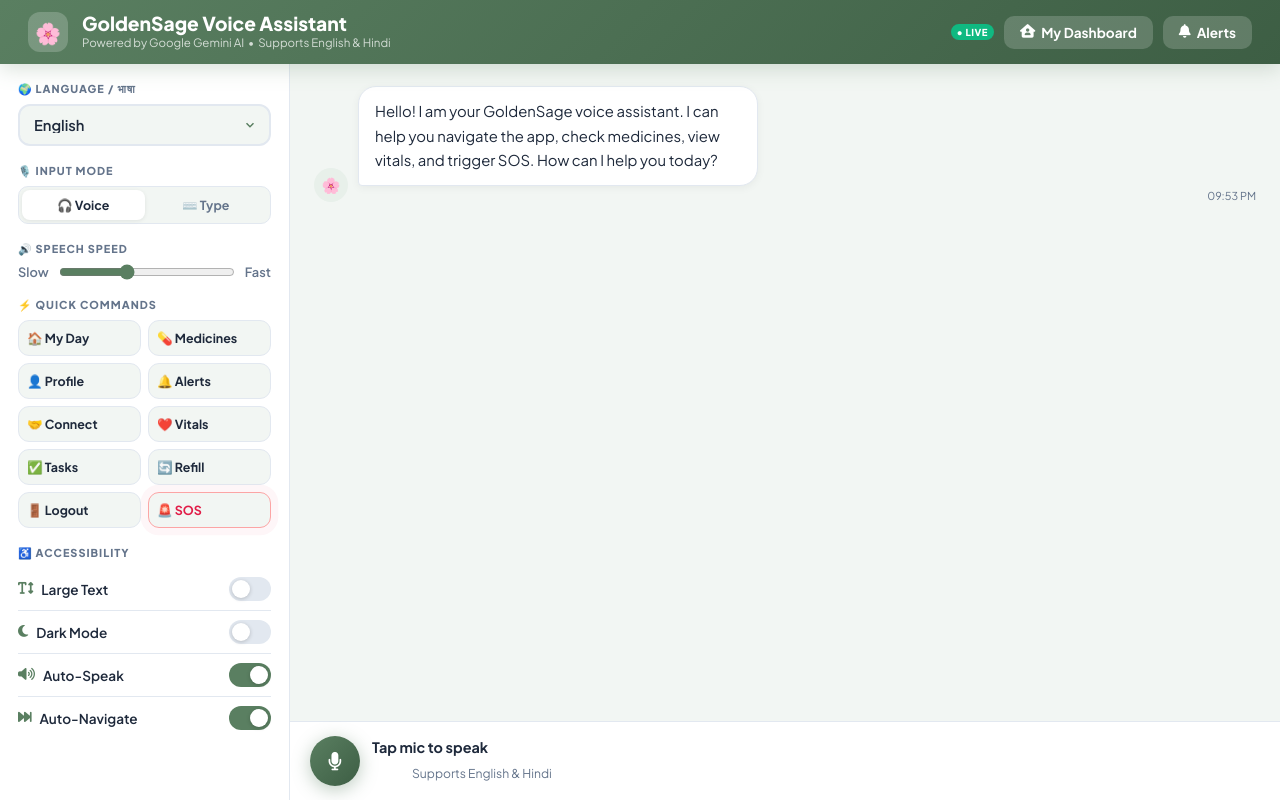
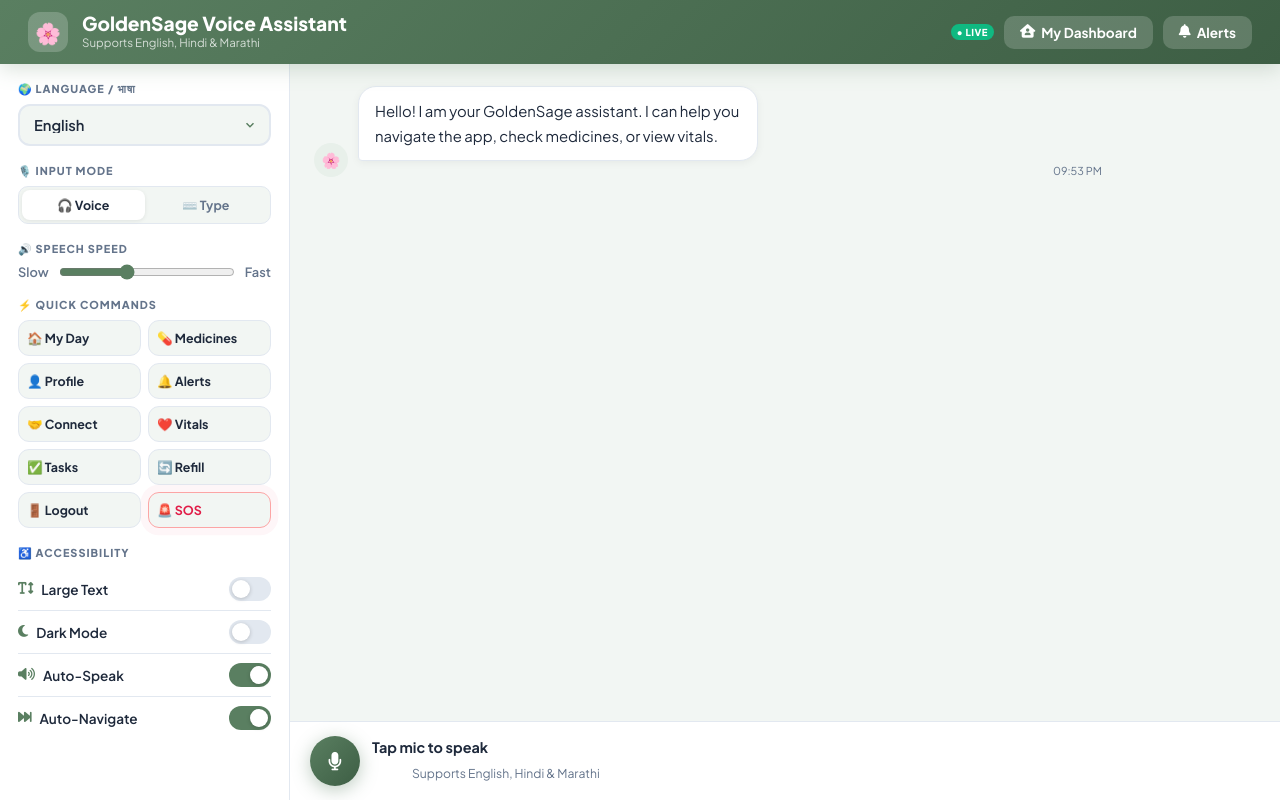
Before and after one commit to ASHSANGLE/DATABASE-ISSME-BANAO, a Flask app: page /voice-assistant in a window 1280 px wide. Run offline with Flask 3, Linux system fonts and the light colour scheme; the visitor is signed in with stand-in values (Sample User, id 1); some libraries are stand-ins or nearby versions.

Commit message:
marathi language SOS FEATURE DONE
YAY

````diff
--- a/working-main/app.py
+++ b/working-main/app.py
@@ -10,8 +10,7 @@ from flask_login import LoginManager, login_user, logout_user, login_required, c
 from bson.objectid import ObjectId
 from datetime import datetime
 from modals import User, create_guardian, create_patient, create_notification, create_unity_user, create_appointment
-
-# 1. Setup and Configurations
+from twilio.rest import Client
 load_dotenv()
 app = Flask(__name__)
 CORS(app)
@@ -667,6 +666,49 @@ def sos_trigger():
 
         print(f"🚨 SOS ALERT TRIGGERED: Patient {patient.get('name')} (ID: {patient_id})")
 
+        # --- SEND TWILIO SMS ---
+        try:
+            twilio_account_sid = os.getenv('TWILIO_ACCOUNT_SID')
+            twilio_auth_token = os.getenv('TWILIO_AUTH_TOKEN')
+            twilio_phone_number = os.getenv('TWILIO_PHONE_NUMBER')
+            twilio_messaging_service_sid = os.getenv('TWILIO_MESSAGING_SERVICE_SID')
+
+            emergency_contact = os.getenv('EMERGENCY_CONTACT_NUMBER')
+            hospital_contact = os.getenv('HOSPITAL_CONTACT_NUMBER')
+
+            # Use patient's phone number as fallback if EMERGENCY_CONTACT_NUMBER is not set
+            if not emergency_contact and patient.get('phone'):
+                emergency_contact = patient.get('phone')
+
+            contacts_to_notify = []
+            if emergency_contact: contacts_to_notify.append(emergency_contact)
+            if hospital_contact: contacts_to_notify.append(hospital_contact)
+
+            if twilio_account_sid and twilio_auth_token and contacts_to_notify and (twilio_phone_number or twilio_messaging_service_sid):
+                client = Client(twilio_account_sid, twilio_auth_token)
+
+                msg_kwargs_base = {
+                    "body": f"🚨 GOLDENSAGE EMERGENCY 🚨\nAlert from: {patient.get('name')}\nLogin to Guardian Dashboard immediately for more details."
+                }
+
+                if twilio_messaging_service_sid:
+                    msg_kwargs_base["messaging_service_sid"] = twilio_messaging_service_sid
+                else:
+                    msg_kwargs_base["from_"] = twilio_phone_number
+
+                for contact in set(contacts_to_notify): # set() prevents duplicate texts if numbers are the same
+                    try:
+                        kwargs = msg_kwargs_base.copy()
+                        kwargs["to"] = contact
+                        sms_message = client.messages.create(**kwargs)
+                        print(f"SMS sent successfully to {contact}! SID: {sms_message.sid}")
+                    except Exception as e:
+                        print(f"Failed to send SMS to {contact}: {e}")
+            else:
+                print("Twilio credentials or contact numbers missing. SMS not sent.")
+        except Exception as sms_error:
+            print(f"Failed to initialize Twilio client: {sms_error}")
+
         return jsonify({
             "status": "success",
             "message": "Emergency alert sent to your guardian",
@@ -794,7 +836,12 @@ APP SECTIONS:
 """
     }
 
-    prompt = f"""
+    # Intercept ADD_REMINDER before hitting Gemini if fallback detected it
+    fallback_result = _voice_fallback(user_text, role, lang_name)
+    if fallback_result.get('action') == 'ADD_REMINDER':
+        result = fallback_result
+    else:
+        prompt = f"""
 You are GoldenSage Voice Assistant — embedded inside the GoldenSage senior health web app in India.
 You are speaking directly to a {role.upper()} user.
 You must respond ONLY in {lang_name}. Be warm, gentle, patient — this is likely an elderly user or their caregiver.
@@ -827,14 +874,26 @@ User ({role}) said: "{user_text}"
 """
 
     try:
-        if _voice_model:
-            raw = _voice_model.generate_content(prompt).text.strip()
-            raw = raw.replace('```json', '').replace('```', '').strip()
-            result = _json.loads(raw)
-        else:
-            result = _voice_fallback(user_text, role, lang_name)
+        # If fallback already handled it (e.g. ADD_REMINDER), skip Gemini text generation
+        if not locals().get('result'):
+            if _voice_model:
+                raw = _voice_model.generate_content(prompt).text.strip()
+                raw = raw.replace('```json', '').replace('```', '').strip()
+                result = _json.loads(raw)
+            else:
+                result = fallback_result
 
         action = result.get('action') or 'null'
+
+        # Save reminder to database
+        if action == 'ADD_REMINDER':
+            mongo.db.tasks.insert_one({
+                'patient_id': current_user.id,
+                'title': 'Voice Reminder',
+                'description': user_text,
+                'date': datetime.utcnow().strftime('%Y-%m-%d'),
+                'is_completed': False
+            })
 
         ACTION_ROUTES = {
             'NAVIGATE_HOME': ('/patient-dashboard', 'p-home'),
@@ -873,59 +932,78 @@ def _voice_fallback(text, role, lang_name='English'):
     translations = {
         'TRIGGER_SOS': {
             'English': 'Sending SOS to your guardian now!',
-            'Hindi': 'आपके अभिभावक को आपातकालीन संदेश भेजा जा रहा है!'
+            'Hindi': 'आपके अभिभावक को आपातकालीन संदेश भेजा जा रहा है!',
+            'Marathi': 'तुमच्या पालकांना आणीबाणीचा संदेश पाठवला जात आहे!'
         },
         'LOGOUT': {
             'English': 'Logging you out.',
-            'Hindi': 'आपको लॉग आउट किया जा रहा है।'
+            'Hindi': 'आपको लॉग आउट किया जा रहा है।',
+            'Marathi': 'तुम्हाला लॉग आउट केले जात आहे.'
         },
         'NAVIGATE_NOTIFICATIONS': {
             'English': 'Opening Notifications.',
-            'Hindi': 'सूचनाएं खोली जा रही हैं।'
+            'Hindi': 'सूचनाएं खोली जा रही हैं।',
+            'Marathi': 'सूचना उघडत आहे.'
         },
         'NAVIGATE_CONNECTIONS': {
             'English': 'Going to Connections.',
-            'Hindi': 'कनेक्शन पर जाया जा रहा है।'
+            'Hindi': 'कनेक्शन पर जाया जा रहा है।',
+            'Marathi': 'कनेक्शनवर जात आहे.'
         },
         'PRINT_REPORT': {
             'English': 'Printing the medical report now.',
-            'Hindi': 'मेडिकल रिपोर्ट प्रिंट की जा रही है।'
+            'Hindi': 'मेडिकल रिपोर्ट प्रिंट की जा रही है।',
+            'Marathi': 'वैद्यकीय अहवाल मुद्रित करत आहे.'
         },
         'OPEN_SETTINGS': {
             'English': 'Opening settings.',
-            'Hindi': 'सेटिंग्स खोली जा रही हैं।'
+            'Hindi': 'सेटिंग्स खोली जा रही हैं।',
+            'Marathi': 'सेटिंग्ज उघडत आहे.'
         },
         'NAVIGATE_DAILY_UPDATES': {
             'English': 'Opening Daily Updates.',
-            'Hindi': 'दैनिक अपडेट खोले जा रहे हैं।'
+            'Hindi': 'दैनिक अपडेट खोले जा रहे हैं।',
+            'Marathi': 'दैनिक अद्यतने उघडत आहे.'
         },
         'NAVIGATE_PATIENT_PROFILE': {
             'English': 'Opening Patient Profile.',
-            'Hindi': 'रोगी प्रोफ़ाइल खोली जा रही है।'
+            'Hindi': 'रोगी प्रोफ़ाइल खोली जा रही है।',
+            'Marathi': 'रुग्ण प्रोफाइल उघडत आहे.'
         },
         'NAVIGATE_PREFERENCES': {
             'English': 'Opening Preferences.',
-            'Hindi': 'प्राथमिकताएं खोली जा रही हैं।'
+            'Hindi': 'प्राथमिकताएं खोली जा रही हैं।',
+            'Marathi': 'प्राधान्ये उघडत आहे.'
         },
         'NAVIGATE_GUARDIAN_HOME': {
             'English': 'Taking you to the Guardian Dashboard.',
-            'Hindi': 'आपको अभिभावक डैशबोर्ड पर ले जाया जा रहा है।'
+            'Hindi': 'आपको अभिभावक डैशबोर्ड पर ले जाया जा रहा है।',
+            'Marathi': 'तुम्हाला पालक डॅशबोर्डवर नेत आहे.'
         },
         'NAVIGATE_MEDICINE': {
             'English': 'Opening your medicines.',
-            'Hindi': 'आपकी दवाइयां खोली जा रही हैं।'
+            'Hindi': 'आपकी दवाइयां खोली जा रही हैं।',
+            'Marathi': 'तुमची औषधे उघडत आहे.'
         },
         'NAVIGATE_PROFILE': {
             'English': 'Opening your profile.',
-            'Hindi': 'आपकी प्रोफ़ाइल खोली जा रही है।'
+            'Hindi': 'आपकी प्रोफ़ाइल खोली जा रही है।',
+            'Marathi': 'तुमचे प्रोफाइल उघडत आहे.'
         },
         'NAVIGATE_HOME': {
             'English': 'Taking you home.',
-            'Hindi': 'आपको घर ले जाया जा रहा है।'
+            'Hindi': 'आपको घर ले जाया जा रहा है।',
+            'Marathi': 'तुम्हाला घरी नेत आहे.'
         },
         'DEFAULT': {
-            'English': "I'm here! Try: go home, medicines, my profile, notifications, or SOS.",
-            'Hindi': "मैं यहाँ हूँ! प्रयास करें: घर जाएं, दवाइयां, मेरी प्रोफ़ाइल, सूचनाएं, या SOS।"
+            'English': "I'm here! Try: go home, medicines, my profile, or notifications.",
+            'Hindi': "मैं यहाँ हूँ! प्रयास करें: घर जाएं, दवाइयां, मेरी प्रोफ़ाइल, या सूचनाएं।",
+            'Marathi': "मी इथे आहे! प्रयत्न करा: घरी जा, औषधे, माझे प्रोफाइल, किंवा सूचना."
+        },
+        'ADD_REMINDER': {
+            'English': "I've added the reminder to your daily tasks!",
+            'Hindi': "मैंने आपके दैनिक कार्यों में रिमाइंडर जोड़ दिया है!",
+            'Marathi': "मी तुमच्या दैनंदिन कामांमध्ये रिमाइंडर जोडले आहे!"
         }
     }
 
@@ -934,34 +1012,46 @@ def _voice_fallback(text, role, lang_name='English'):
             return translations[action_key].get(default_lang)
         return translations[action_key].get(lang_name)
 
-    if any(w in t for w in ['sos', 'emergency', 'help', 'danger', 'bachao', 'madad', 'alarm', 'sahayta']):
+    import re
+    # Match SOS and other emergency words as whole words to prevent false positives from greetings
+    # Ensure it's not matching the greeting "आणि आपत्कालीन SOS मध्ये मदत करू शकतो"
+    sos_pattern = r'\b(sos|emergency|help|danger|alarm|bachao|madad|sahayta|बचाओ|मदद|वाचवा|संकट|एसओएस|એસઓએસ|બચાવો|મદદ|સંકટ|বাঁচাও|সাহায্য|உதவி|காப்பாற்றுங்கள்|సహాయం|కాపాడండి|ಸಹಾಯ|ಕಾಪಾಡಿ|സഹായിക്കൂ|രക്ഷിക്കൂ)\b'
+
+    # Do not trigger SOS if it is specifically the Marathi Welcome Greeting being sent back to the server.
+    is_marathi_greeting = "मी तुम्हाला ॲप नेव्हिगेट करण्यात, औषधे पाहण्यात आणि आपत्कालीन sos मध्ये मदत करू शकतो" in t
+
+    if (re.search(sos_pattern, t) or 'এস ও এস' in t or 'एस ओ एस' in t) and not is_marathi_greeting:
         return {'reply': get_msg('TRIGGER_SOS'), 'action': 'TRIGGER_SOS', 'confidence': .95}
-    if any(w in t for w in ['logout', 'log out', 'sign out', 'bahar', 'niklo']):
+
+    if any(w in t for w in ['logout', 'log out', 'sign out', 'bahar', 'niklo', 'लॉग आउट', 'लॉगआउट', 'बाहेर']):
         return {'reply': get_msg('LOGOUT'), 'action': 'LOGOUT', 'confidence': .9}
-    if any(w in t for w in ['notif', 'alert', 'reminder', 'suchna', 'suchnaye']):
+    if any(w in t for w in ['notif', 'alert', 'reminder', 'suchna', 'suchnaye', 'सूचना', 'अलर्ट']):
         return {'reply': get_msg('NAVIGATE_NOTIFICATIONS'), 'action': 'NAVIGATE_NOTIFICATIONS', 'confidence': .9}
-    if any(w in t for w in ['connect', 'volunteer', 'unity', 'ngo', 'community', 'jodo', 'sampark']):
+    if any(w in t for w in ['connect', 'volunteer', 'unity', 'ngo', 'community', 'jodo', 'sampark', 'क्नेक्ट', 'स्वयंसेवक', 'जोड़ो', 'जोडा']):
         return {'reply': get_msg('NAVIGATE_CONNECTIONS'), 'action': 'NAVIGATE_CONNECTIONS', 'confidence': .9}
 
     if role == 'guardian':
-        if any(w in t for w in ['print', 'report', 'medical', 'chhapo', 'report dekhao']):
+        if any(w in t for w in ['print', 'report', 'medical', 'chhapo', 'report dekhao', 'प्रिंट', 'रिपोर्ट', 'छापा']):
             return {'reply': get_msg('PRINT_REPORT'), 'action': 'PRINT_REPORT', 'confidence': .9}
-        if any(w in t for w in ['setting', 'dark', 'mode', 'preference', 'vyavastha']):
+        if any(w in t for w in ['setting', 'dark', 'mode', 'preference', 'vyavastha', 'सेटिंग', 'व्यवस्था']):
             return {'reply': get_msg('OPEN_SETTINGS'), 'action': 'OPEN_SETTINGS', 'confidence': .9}
-        if any(w in t for w in ['vital', 'update', 'daily', 'blood', 'heart', 'pressure', 'sugar', 'dhadkan', 'khoon']):
+        if any(w in t for w in ['vital', 'update', 'daily', 'blood', 'heart', 'pressure', 'sugar', 'dhadkan', 'khoon', 'विटल्स', 'रक्तचाप', 'अद्यतन', 'अद्यतने']):
             return {'reply': get_msg('NAVIGATE_DAILY_UPDATES'), 'action': 'NAVIGATE_DAILY_UPDATES', 'confidence': .9}
-        if any(w in t for w in ['patient profile', 'identity', 'record', 'allergy', 'mareez', 'rogi']):
+        if any(w in t for w in ['patient profile', 'identity', 'record', 'allergy', 'mareez', 'rogi', 'रोगी', 'मरीज', 'रुग्ण']):
             return {'reply': get_msg('NAVIGATE_PATIENT_PROFILE'), 'action': 'NAVIGATE_PATIENT_PROFILE', 'confidence': .9}
-        if any(w in t for w in ['preference', 'prefer', 'pasand']):
+        if any(w in t for w in ['preference', 'prefer', 'pasand', 'पसंद', 'प्राधान्य']):
             return {'reply': get_msg('NAVIGATE_PREFERENCES'), 'action': 'NAVIGATE_PREFERENCES', 'confidence': .9}
         return {'reply': get_msg('NAVIGATE_GUARDIAN_HOME'), 'action': 'NAVIGATE_GUARDIAN_HOME', 'confidence': .7}
 
-    if any(w in t for w in ['medicine', 'medic', 'dawa', 'dawai', 'pill', 'tablet', 'pharmacy', 'dava', 'refill', 'ilaj']):
+    if any(w in t for w in ['medicine', 'medic', 'dawa', 'dawai', 'pill', 'tablet', 'pharmacy', 'dava', 'refill', 'ilaj', 'दवा', 'दवाई', 'औषध', 'गोळ्या']):
         return {'reply': get_msg('NAVIGATE_MEDICINE'), 'action': 'NAVIGATE_MEDICINE', 'confidence': .9}
-    if any(w in t for w in ['profile', 'account', 'personal', 'mera', 'details', 'khata']):
+    if any(w in t for w in ['profile', 'account', 'personal', 'mera', 'details', 'khata', 'प्रोफ़ाइल', 'खाता', 'प्रोफाइल', 'माहिती']):
         return {'reply': get_msg('NAVIGATE_PROFILE'), 'action': 'NAVIGATE_PROFILE', 'confidence': .9}
-    if any(w in t for w in ['home', 'dashboard', 'ghar', 'my day', 'aaj', 'today', 'main']):
+    if any(w in t for w in ['home', 'dashboard', 'ghar', 'my day', 'aaj', 'today', 'main', 'घर', 'डैशबोर्ड', 'डॅशबोर्ड']):
         return {'reply': get_msg('NAVIGATE_HOME'), 'action': 'NAVIGATE_HOME', 'confidence': .9}
+
+    if any(w in t for w in ['remind me', 'remind', 'reminder', 'alert', 'set an alert', 'याद दिलाना', 'रिमाइंडर', 'आठवण', 'अलर्ट']):
+        return {'reply': get_msg('ADD_REMINDER'), 'action': 'ADD_REMINDER', 'confidence': .85, 'text': text}
 
     return {'reply': get_msg('DEFAULT'), 'action': None, 'confidence': .2}
 
--- a/working-main/templates/voice-assistant.html
+++ b/working-main/templates/voice-assistant.html
@@ -899,7 +899,7 @@
       <div class="topbar-logo">🌸</div>
       <div class="topbar-title">
         <h1>GoldenSage Voice Assistant</h1>
-        <p>Powered by Google Gemini AI &nbsp;•&nbsp; Supports English & Hindi</p>
+        <p>Supports English, Hindi & Marathi</p>
       </div>
     </div>
     <div class="topbar-right">
@@ -921,6 +921,7 @@
         <select class="lang-select" id="langSelect" onchange="onLangChange()">
           <option value="English" data-sr="en-IN">English</option>
           <option value="Hindi" data-sr="hi-IN">हिंदी (Hindi)</option>
+          <option value="Marathi" data-sr="mr-IN">मराठी (Marathi)</option>
         </select>
       </div>
       <div>
@@ -996,7 +997,7 @@
           <div class="mic-status" id="micStatus">Tap mic to speak</div>
           <div style="display:flex;align-items:center;gap:8px;margin-top:3px">
             <div class="wave-bars" id="waveBars"><span></span><span></span><span></span><span></span><span></span></div>
-            <div class="mic-hint" id="micHint">Supports English & Hindi</div>
+            <div class="mic-hint" id="micHint">Supports English, Hindi & Marathi</div>
           </div>
         </div>
         <div class="type-wrap" id="typeModeUI" style="display:none">
@@ -1015,18 +1016,18 @@
     let recognition = null, synth = window.speechSynthesis;
 
     const GREETINGS = {
-      en: "Hello! I am your GoldenSage voice assistant. I can help you navigate the app, check medicines, view vitals, and trigger SOS. How can I help you today?",
-      hi: "नमस्ते! मैं आपका GoldenSage सहायक हूँ। मैं ऐप नेविगेट करने, दवाइयाँ देखने, और आपातकाल (SOS) में मदद कर सकता हूँ। आप क्या चाहते हैं?",
-      mr: "नमस्कार! मी तुमचा GoldenSage सहाय्यक आहे. मी तुम्हाला ॲप नेव्हिगेट करण्यात, औषधे पाहण्यात आणि आपत्कालीन SOS मध्ये मदत करू शकतो.",
-      gu: "નમસ્તે! હું GoldenSage સહાયક છું. હું app navigate કરવામાં, દવાઓ જોવા અને SOS મદદ માટે મદદ કરી શકું.",
-      ta: "வணக்கம்! நான் GoldenSage உதவியாளர். செயலியில் வழிநடத்த, மருந்துகள் பார்க்க, vitals பார்க்க, மற்றும் SOS உதவிக்கு நான் இங்கே இருக்கிறேன்.",
-      bn: "নমস্কার! আমি আপনার GoldenSage সহকারী। অ্যাপ নেভিগেট করা, ওষুধ দেখা, ভিটালস দেখা, এবং SOS সহায়তায় আমি সাহায্য করতে পারি।",
-      te: "నమస్కారం! నేను GoldenSage సహాయకుడిని. యాప్‌లో నావిగేట్ చేయడం, మందులు చూడటం, vitals చూడటం, మరియు SOS సహాయం చేయగలను.",
-      kn: "ನಮಸ್ಕಾರ! ನಾನು GoldenSage ಸಹಾಯಕ. ಆ್ಯಪ್‌ನಲ್ಲಿ ನ್ಯಾವಿಗೇಟ್ ಮಾಡಲು, ಔಷಧಿ ನೋಡಲು, vitals ನೋಡಲು ಮತ್ತು SOS ಸಹಾಯಕ್ಕೆ ನಾನು ಇಲ್ಲಿದ್ದೇನೆ.",
-      ml: "നമസ്കാരം! ഞാൻ GoldenSage സഹായകനാണ്. ആപ്പ് നാവിഗേറ്റ് ചെയ്യാൻ, മരുന്നുകൾ കാണാൻ, vitals കാണാൻ, SOS സഹായത്തിന് ഞാൻ ഇവിടെ ഉണ്ടു.",
-      pa: "ਸਤ ਸ੍ਰੀ ਅਕਾਲ! ਮੈਂ GoldenSage ਸਹਾਇਕ ਹਾਂ। ਐਪ ਨੇਵੀਗੇਟ ਕਰਨ, ਦਵਾਈਆਂ ਵੇਖਣ, vitals ਵੇਖਣ ਅਤੇ SOS ਵਿੱਚ ਮਦਦ ਕਰਾਂਗਾ।",
-      ur: "السلام علیکم! میں آپ کا GoldenSage معاون ہوں۔ میں ایپ نیویگیٹ کرنے، دوائیں دیکھنے، vitals دیکھنے اور SOS میں مدد کر سکتا ہوں۔",
-      or: "ନମସ୍କାର! ମୁଁ GoldenSage ସହାୟକ। ଆପ୍‌ ନାଭିଗେଟ କରିବା, ଔଷଧ ଦେଖିବା, vitals ଦେଖିବା ଏବଂ SOS ସହାୟତା ପାଇଁ ମୁଁ ଏଠାରେ ଅଛି।"
+      en: "Hello! I am your GoldenSage assistant. I can help you navigate the app, check medicines, or view vitals.",
+      hi: "नमस्ते! मैं आपका GoldenSage सहायक हूँ। मैं ऐप नेविगेट करने या दवाइयाँ देखने में मदद कर सकता हूँ।",
+      mr: "नमस्कार! मी तुमचा GoldenSage सहाय्यक आहे. मी तुम्हाला ॲप नेव्हिगेट करण्यात आणि औषधे पाहण्यात मदत करू शकतो.",
+      gu: "નમસ્તે! હું GoldenSage સહાયક છું. હું app navigate કરવામાં અને દવાઓ જોવા મદદ કરી શકું.",
+      ta: "வணக்கம்! நான் GoldenSage உதவியாளர். செயலியில் வழிநடத்தவும், மருந்துகள் பார்க்கவும் நான் இங்கே இருக்கிறேன்.",
+      bn: "নমস্কার! আমি আপনার GoldenSage সহকারী। অ্যাপ নেভিগেট করা এবং ওষুধ দেখাতে আমি সাহায্য করতে পারি।",
+      te: "నమస్కారం! నేను GoldenSage సహాయకుడిని. యాప్‌లో నావిగేట్ చేయడం, మందులు చూడటంలో సహాయం చేయగలను.",
+      kn: "ನಮಸ್ಕಾರ! ನಾನು GoldenSage ಸಹಾಯಕ. ಆ್ಯಪ್‌ನಲ್ಲಿ ನ್ಯಾವಿಗೇಟ್ ಮಾಡಲು, ಔಷಧಿ ನೋಡಲು ನಾನು ಇಲ್ಲಿದ್ದೇನೆ.",
+      ml: "നമസ്കാരം! ഞാൻ GoldenSage സഹായകനാണ്. ആപ്പ് നാവിഗേറ്റ് ചെയ്യാൻ, മരുന്നുകൾ കാണാൻ ഞാൻ ഇവിടെ ഉണ്ടു.",
+      pa: "ਸਤ ਸ੍ਰੀ ਅਕਾਲ! ਮੈਂ GoldenSage ਸਹਾਇਕ ਹਾਂ। ਐਪ ਨੇਵੀਗੇਟ ਕਰਨ ਵੱਲ ਦਵਾਈਆਂ ਵੇਖਣ ਵਿੱਚ ਮਦਦ ਕਰਾਂਗਾ।",
+      ur: "السلام علیکم! میں آپ کا GoldenSage معاون ہوں۔ میں ایپ نیویگیٹ کرنے اور دوائیں دیکھنے میں مدد کر سکتا ہوں۔",
+      or: "ନମସ୍କାର! ମୁଁ GoldenSage ସହାୟକ। ଆପ୍‌ ନାଭିଗେଟ କରିବା ଏବଂ ଔଷଧ ଦେଖିବା ପାଇଁ ମୁଁ ଏଠାରେ ଅଛି।"
     };
 
     const ACTION_META = {
@@ -1110,6 +1111,7 @@
     }
     function toggleListen() {
       if (state.mode !== 'voice') return;
+      if (synth && synth.speaking) synth.cancel(); // Mute the bot so the mic doesn't hear it!
       if (state.listening) { recognition && recognition.stop(); stopListening(); return; }
       recognition = initRecognition(); recognition && recognition.start();
     }
@@ -1119,7 +1121,7 @@
       document.getElementById('micIcon').className = 'fa-solid fa-microphone';
       document.getElementById('waveBars').classList.remove('active');
       document.getElementById('micStatus').textContent = 'Tap mic to speak';
-      document.getElementById('micHint').textContent = 'Supports English & Hindi';
+      document.getElementById('micHint').textContent = 'Supports English, Hindi & Marathi';
     }
 
     // Text input
@@ -1137,7 +1139,7 @@
         appendBotMsg(data.reply, data);
         if (state.autoSpeak) speakText(data.reply);
         updateLastAction(data);
-        if (data.action && data.url && state.autoNav && data.action !== 'TRIGGER_SOS' && data.action !== 'LOGOUT') {
+        if (data.action && data.url && state.autoNav && data.action !== 'LOGOUT') {
           setTimeout(() => executeAction(data), 1700);
         }
       } catch (err) { hideTyping(); appendBotMsg('⚠️ Connection error. Please try again.', null); }
@@ -1186,6 +1188,13 @@
           });
         return;
       }
+
+      if (data.action === 'ADD_REMINDER') {
+        updateLastAction({ action: 'ADD_REMINDER', label: 'Added Reminder' });
+        // The frontend already spoke the "added" confirmation, no navigation needed.
+        return;
+      }
+
       if (data.action === 'LOGOUT') { window.location.href = data.url || '/signout'; return; }
       if (data.action === 'PRINT_REPORT') { window.print(); return; }
 
````
Also changed, not shown: working-main/requirements.txt (+3 -0 lines), working-main/seed_data.py (+5 -5 lines), 1 other file.
